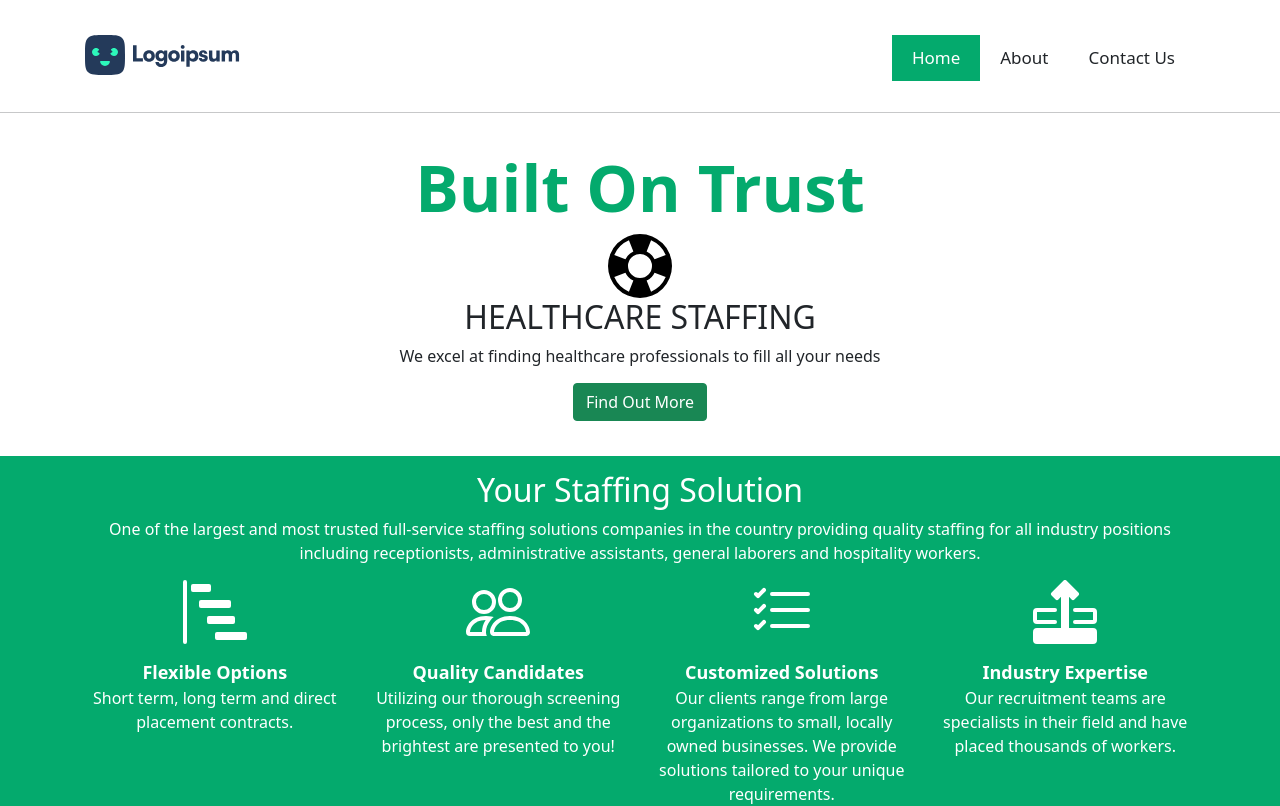
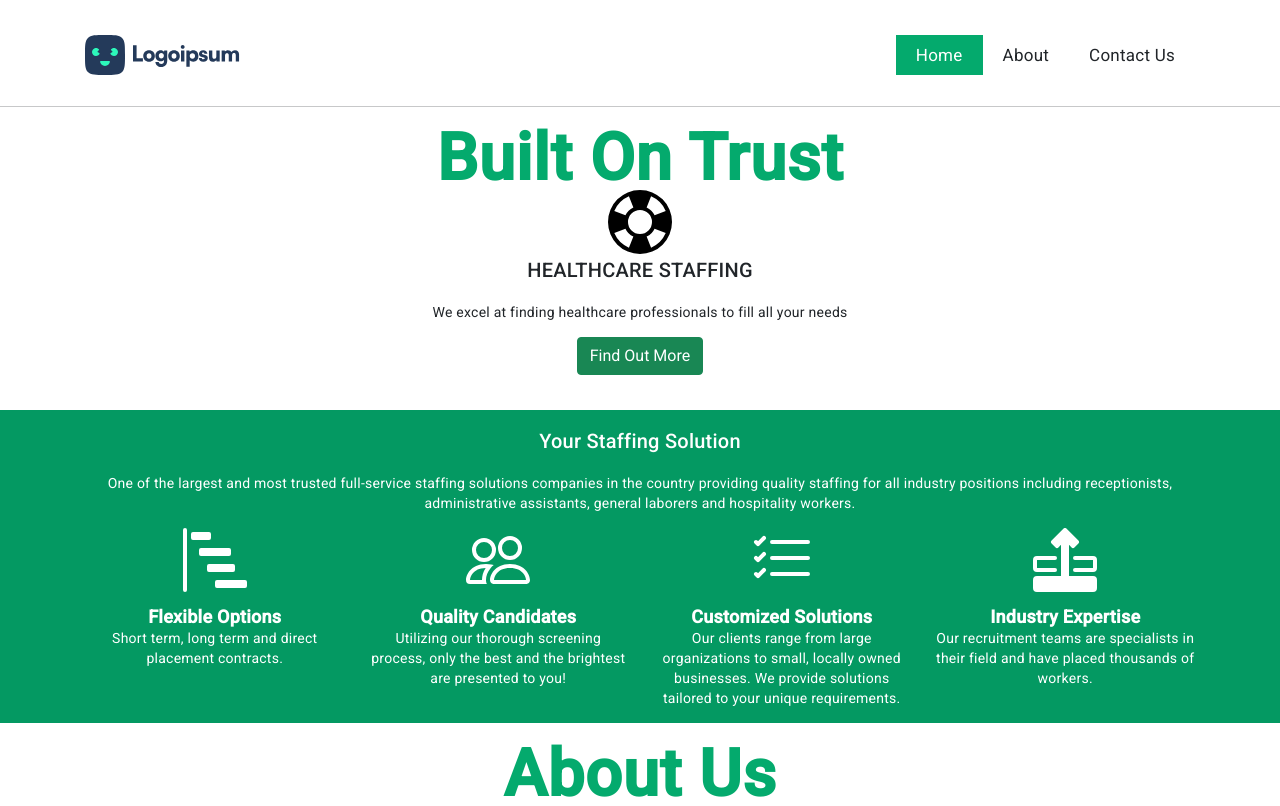
Before and after one commit to Axonn1018/basic-site-test, an Angular app: page / in a window 1280 px wide. Shown: the top 806 px of the page. Built offline with nearby package versions, Linux system fonts and the light colour scheme.

Commit message:
Material UI

```diff
--- a/angular.json
+++ b/angular.json
@@ -28,6 +28,7 @@
               "src/assets"
             ],
             "styles": [
+              "@angular/material/prebuilt-themes/purple-green.css",
               "src/styles.scss"
             ],
             "scripts": []
@@ -96,6 +97,7 @@
               "src/assets"
             ],
             "styles": [
+              "@angular/material/prebuilt-themes/purple-green.css",
               "src/styles.scss"
             ],
             "scripts": []
--- a/package.json
+++ b/package.json
@@ -11,10 +11,12 @@
   "private": true,
   "dependencies": {
     "@angular/animations": "^15.2.10",
+    "@angular/cdk": "^15.2.9",
     "@angular/common": "^15.2.10",
     "@angular/compiler": "^15.2.10",
     "@angular/core": "^15.2.10",
     "@angular/forms": "^15.2.10",
+    "@angular/material": "^15.2.9",
     "@angular/platform-browser": "^15.2.10",
     "@angular/platform-browser-dynamic": "^15.2.10",
     "@angular/router": "^15.2.10",
--- a/src/app/homepage/homepage.component.scss
+++ b/src/app/homepage/homepage.component.scss
@@ -23,7 +23,7 @@
 }
 
 .info-tab {
-    background-color: #04AA6D;
+    background-color: #049962;
     text-align: center;
     color:white;
 }
--- a/src/index.html
+++ b/src/index.html
@@ -7,8 +7,11 @@
   <meta name="viewport" content="width=device-width, initial-scale=1">
   <link rel="icon" type="image/x-icon" href="favicon.ico">
   <link href="https://cdn.jsdelivr.net/npm/bootstrap@5.1.3/dist/css/bootstrap.min.css" rel="stylesheet" integrity="sha384-1BmE4kWBq78iYhFldvKuhfTAU6auU8tT94WrHftjDbrCEXSU1oBoqyl2QvZ6jIW3" crossorigin="anonymous">
+  <link rel="preconnect" href="https://fonts.gstatic.com">
+  <link href="https://fonts.googleapis.com/css2?family=Roboto:wght@300;400;500&display=swap" rel="stylesheet">
+  <link href="https://fonts.googleapis.com/icon?family=Material+Icons" rel="stylesheet">
 </head>
-<body>
+<body class="mat-typography">
   <app-root></app-root>
   <script src="https://cdn.jsdelivr.net/npm/bootstrap@5.1.3/dist/js/bootstrap.bundle.min.js" integrity="sha384-ka7Sk0Gln4gmtz2MlQnikT1wXgYsOg+OMhuP+IlRH9sENBO0LRn5q+8nbTov4+1p" crossorigin="anonymous"></script>
 </body>
--- a/src/styles.scss
+++ b/src/styles.scss
@@ -3,3 +3,5 @@
     margin-top: 20px;
     padding: 15px 15px;
 }
+html, body { height: 100%; }
+body { margin: 0; font-family: Roboto, "Helvetica Neue", sans-serif; }
```
Also changed, not shown: 1 other file (tests, documents, lock files or other folders).
